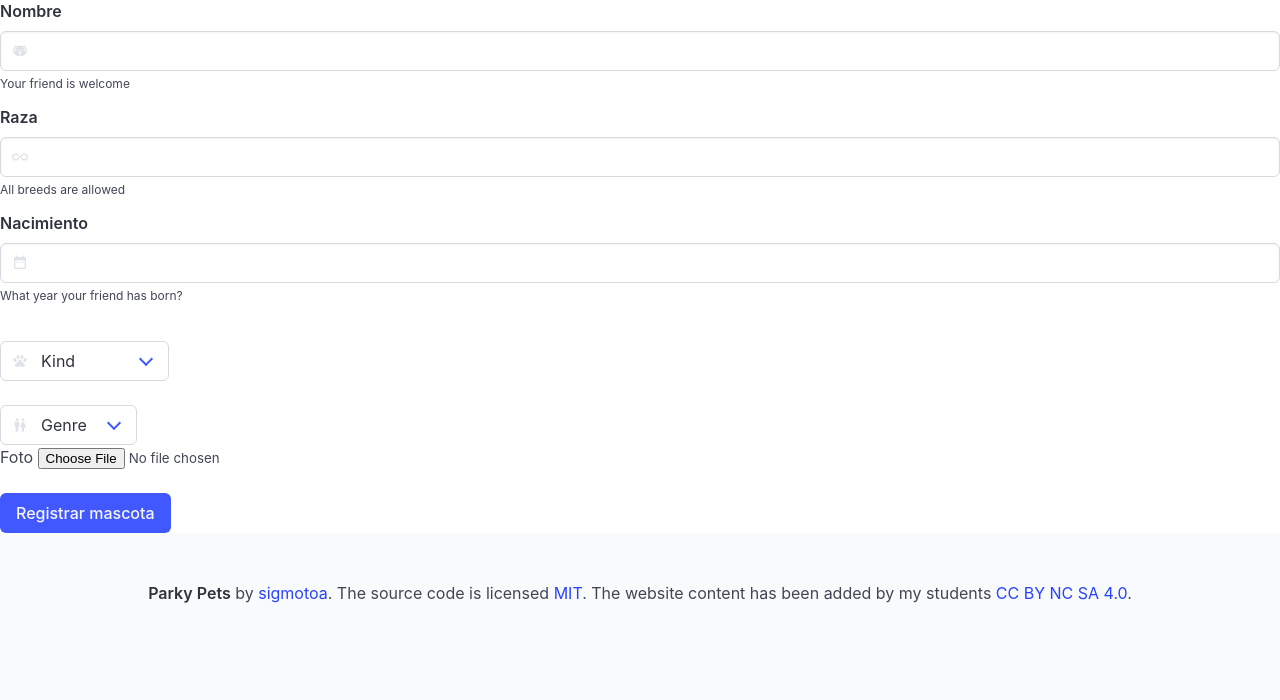
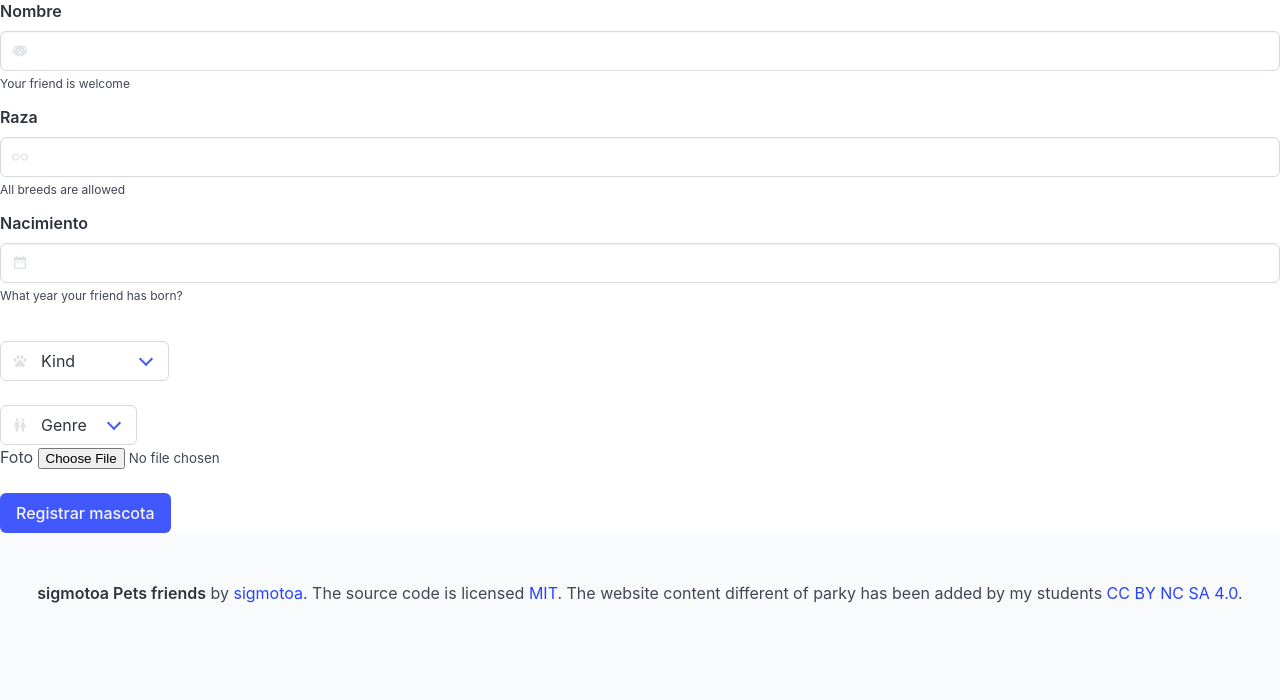
Before and after one commit to sigmotoa/dev_mypets, a FastAPI app: page /web/new in a window 1280 px wide. Shown: the part 81-781 px from the top of the page. Run offline with FastAPI, Linux system fonts and the light colour scheme.

Commit message:
Footer modified

```diff
--- a/templates/includes/footer.html
+++ b/templates/includes/footer.html
@@ -2,10 +2,10 @@
 <footer class="footer">
   <div class="content has-text-centered">
     <p>
-      <strong>Parky Pets</strong> by <a href="https://sigmotoa.com">sigmotoa</a>.
+      <strong>sigmotoa Pets friends</strong> by <a href="https://sigmotoa.com">sigmotoa</a>.
       The source code is licensed
       <a href="https://opensource.org/license/mit">MIT</a>. The
-      website content has been added by my students
+      website content different of parky has been added by my students
       <a href="https://creativecommons.org/licenses/by-nc-sa/4.0//"
         >CC BY NC SA 4.0</a
       >.
```
